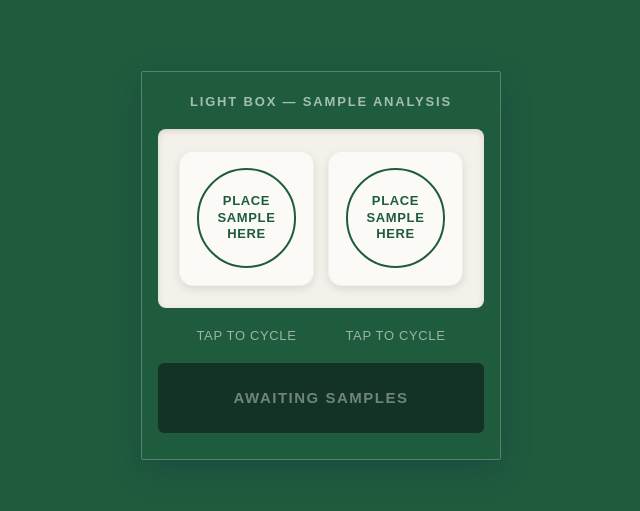
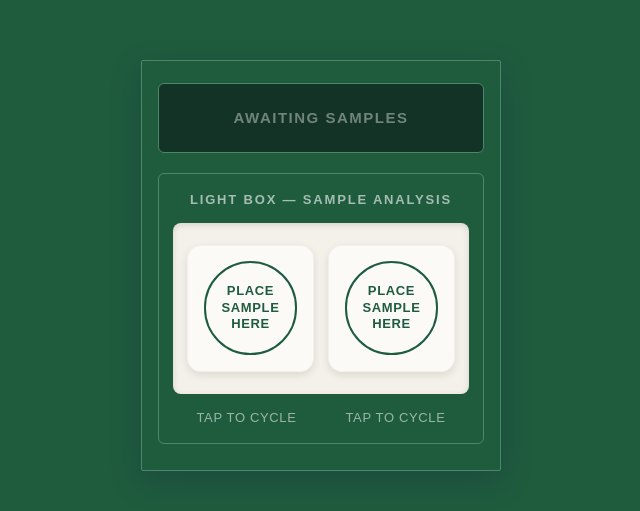
Before and after one commit to chrisellechu/room2, a plain HTML site: page index.html in a window 1280 px wide. Shown: the part 135-646 px from the top of the page, without its empty margins (319-959 px from the left). Drawn offline with Linux system fonts and the light colour scheme.

Commit message:
Update index.html

```diff
--- a/index.html
+++ b/index.html
@@ -109,12 +109,20 @@
 
   .display{
     background:#123326;
+    border:1px solid var(--border);
     border-radius:6px;
     padding:16px 14px;
     text-align:center;
     display:flex; flex-direction:column; gap:8px;
     min-height:70px;
     align-items:center; justify-content:center;
+  }
+
+  .puzzle-group{
+    border:1px solid var(--border);
+    border-radius:6px;
+    padding:18px 14px;
+    display:flex; flex-direction:column; gap:16px;
   }
   .display .waiting{
     color:rgba(255,255,255,0.4);
@@ -204,10 +212,19 @@ function buildGame(){
   padIndex = [null, null];
   solved = false;
 
+  const display = document.createElement('div');
+  display.className = 'display';
+  display.id = 'display';
+  display.innerHTML = `<div class="waiting">Awaiting samples</div>`;
+  card.appendChild(display);
+
+  const puzzleGroup = document.createElement('div');
+  puzzleGroup.className = 'puzzle-group';
+
   const eyebrow = document.createElement('div');
   eyebrow.className = 'eyebrow';
   eyebrow.textContent = CONFIG.eyebrow;
-  card.appendChild(eyebrow);
+  puzzleGroup.appendChild(eyebrow);
 
   const surface = document.createElement('div');
   surface.className = 'box-surface';
@@ -227,18 +244,14 @@ function buildGame(){
       </div>
     </div>
   `;
-  card.appendChild(surface);
+  puzzleGroup.appendChild(surface);
 
   const hints = document.createElement('div');
   hints.className = 'pads-hints';
   hints.innerHTML = `<div class="pad-hint">Tap to cycle</div><div class="pad-hint">Tap to cycle</div>`;
-  card.appendChild(hints);
+  puzzleGroup.appendChild(hints);
 
-  const display = document.createElement('div');
-  display.className = 'display';
-  display.id = 'display';
-  display.innerHTML = `<div class="waiting">Awaiting samples</div>`;
-  card.appendChild(display);
+  card.appendChild(puzzleGroup);
 
   [0,1].forEach(padNum => {
     const padEl = surface.querySelector(`[data-pad="${padNum}"]`);
```
